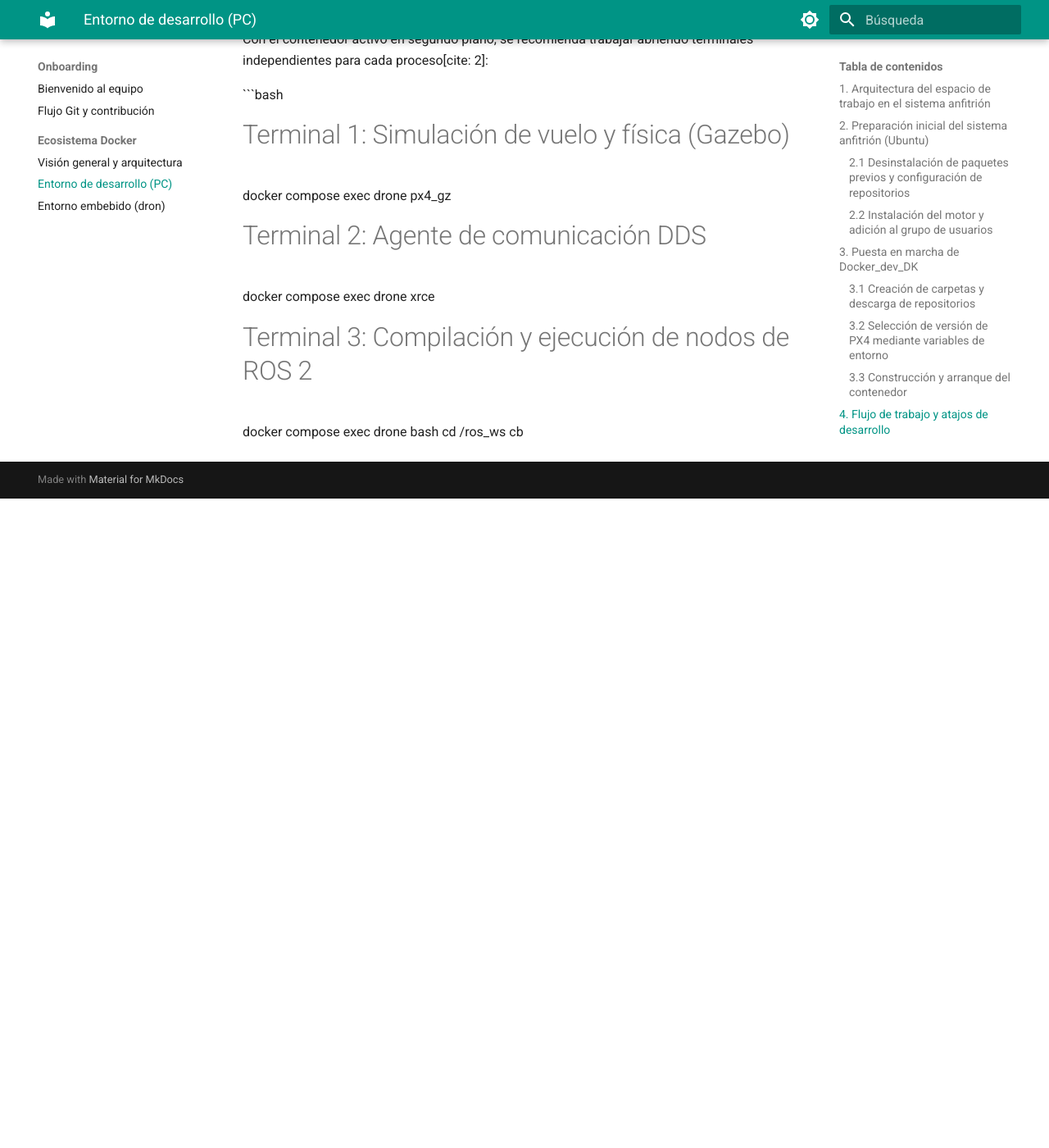
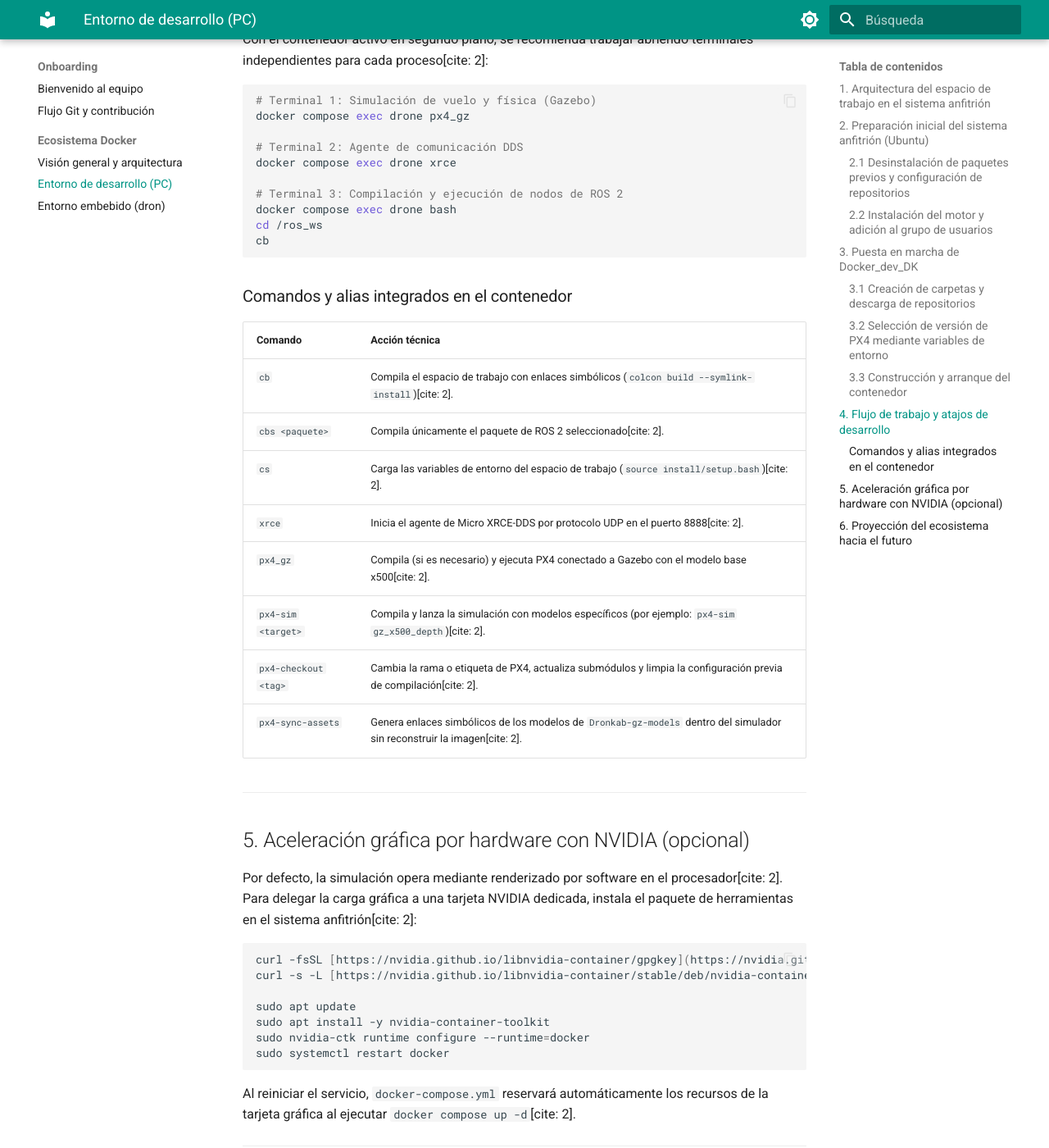
Before and after one commit to Dronkab-UNAQ/dronkab-docs, an MkDocs documentation site: the page built from docs/onboarding/docker/entorno_docker_dev.md, in a window 1280 px wide and 1400 px high, scrolled down 3901 px. Shown: the whole window at 82% size. Built offline with MkDocs 1.6.1 and Material for MkDocs 9.7.7, drawn with Linux system fonts in a browser that asks for light colours; before the commit the page ends 4509 px from its top, so only the background shows below that; some of the changed text lies outside the part shown.

Commit message:
docs: revise Docker development environment documentation
Updated the Docker development environment documentation to enhance clarity and detail.

````diff
--- a/docs/onboarding/docker/entorno_docker_dev.md
+++ b/docs/onboarding/docker/entorno_docker_dev.md
@@ -147,3 +147,45 @@
 docker compose exec drone bash
 cd /ros_ws
 cb
+```
+
+### Comandos y alias integrados en el contenedor
+
+| Comando | Acción técnica |
+| :--- | :--- |
+| `cb` | Compila el espacio de trabajo con enlaces simbólicos (`colcon build --symlink-install`)[cite: 2]. |
+| `cbs <paquete>` | Compila únicamente el paquete de ROS 2 seleccionado[cite: 2]. |
+| `cs` | Carga las variables de entorno del espacio de trabajo (`source install/setup.bash`)[cite: 2]. |
+| `xrce` | Inicia el agente de Micro XRCE-DDS por protocolo UDP en el puerto 8888[cite: 2]. |
+| `px4_gz` | Compila (si es necesario) y ejecuta PX4 conectado a Gazebo con el modelo base x500[cite: 2]. |
+| `px4-sim <target>` | Compila y lanza la simulación con modelos específicos (por ejemplo: `px4-sim gz_x500_depth`)[cite: 2]. |
+| `px4-checkout <tag>` | Cambia la rama o etiqueta de PX4, actualiza submódulos y limpia la configuración previa de compilación[cite: 2]. |
+| `px4-sync-assets` | Genera enlaces simbólicos de los modelos de `Dronkab-gz-models` dentro del simulador sin reconstruir la imagen[cite: 2]. |
+
+---
+
+## 5. Aceleración gráfica por hardware con NVIDIA (opcional)
+
+Por defecto, la simulación opera mediante renderizado por software en el procesador[cite: 2]. Para delegar la carga gráfica a una tarjeta NVIDIA dedicada, instala el paquete de herramientas en el sistema anfitrión[cite: 2]:
+
+```bash
+curl -fsSL [https://nvidia.github.io/libnvidia-container/gpgkey](https://nvidia.github.io/libnvidia-container/gpgkey) | sudo gpg --dearmor -o /usr/share/keyrings/nvidia-container-toolkit-keyring.gpg
+curl -s -L [https://nvidia.github.io/libnvidia-container/stable/deb/nvidia-container-toolkit.list](https://nvidia.github.io/libnvidia-container/stable/deb/nvidia-container-toolkit.list) | sed 's#deb https://#deb [signed-by=/usr/share/keyrings/nvidia-container-toolkit-keyring.gpg] https://#g' | sudo tee /etc/apt/sources.list.d/nvidia-container-toolkit.list
+
+sudo apt update
+sudo apt install -y nvidia-container-toolkit
+sudo nvidia-ctk runtime configure --runtime=docker
+sudo systemctl restart docker
+```
+
+Al reiniciar el servicio, `docker-compose.yml` reservará automáticamente los recursos de la tarjeta gráfica al ejecutar `docker compose up -d`[cite: 2].
+
+---
+
+## 6. Proyección del ecosistema hacia el futuro
+
+La infraestructura de contenedores de Dronkab continuará creciendo de manera modular:
+
+1. **`Docker-Rasp5`:** Entorno para arquitectura ARM64 enfocado en adquisición directa de hardware (LiDAR por UART, cámaras por interfaz CSI) y enlace con el autopiloto en vuelo real.
+2. **Contenedores de visión e inferencia:** Entornos específicos para aceleración de redes neuronales y visión artificial, manteniendo desacopladas las librerías pesadas de procesamiento visual del contenedor de control básico.
+3. **Contenedor documental (`dronkab-docs`):** Imagen ligera con MkDocs para compilar y validar la documentación sin requerir instalaciones de Python en los equipos de los integrantes.
````
